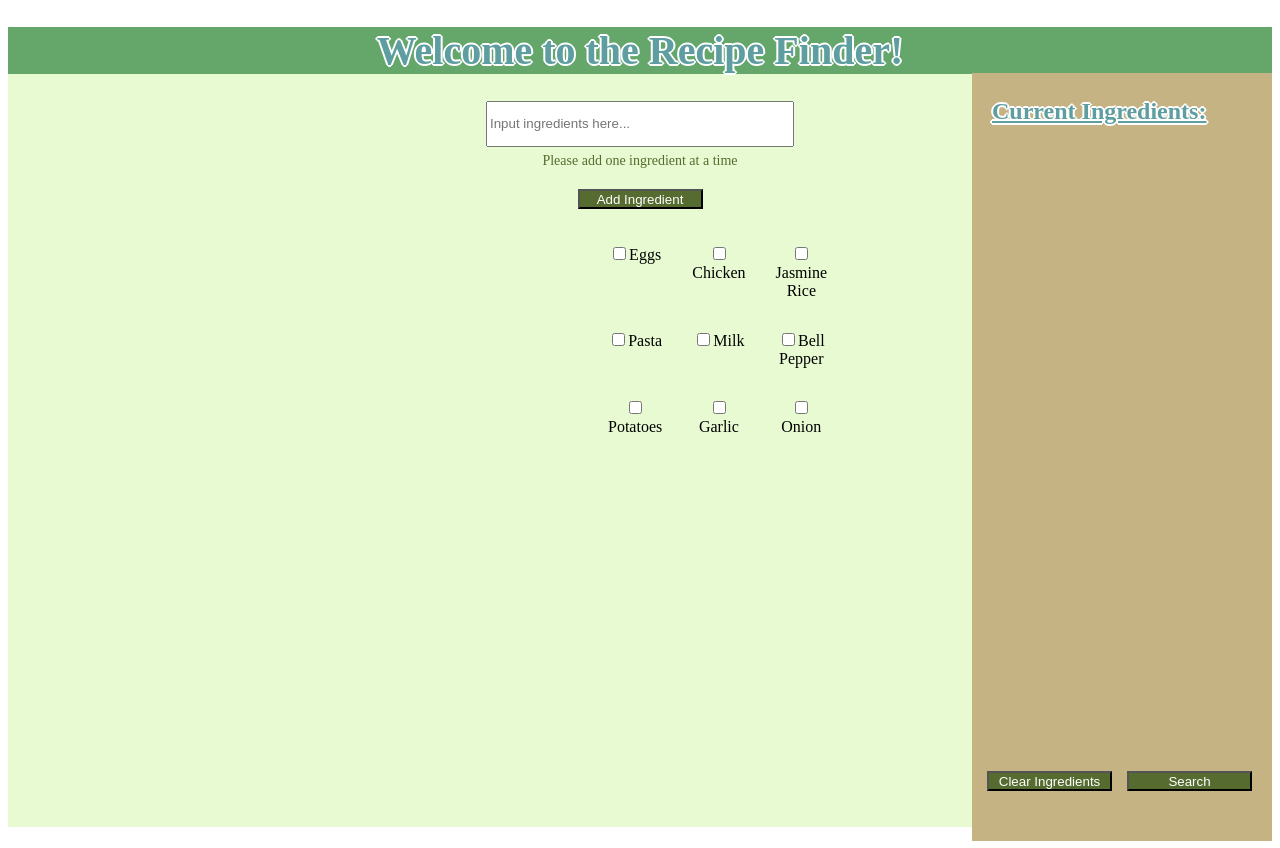
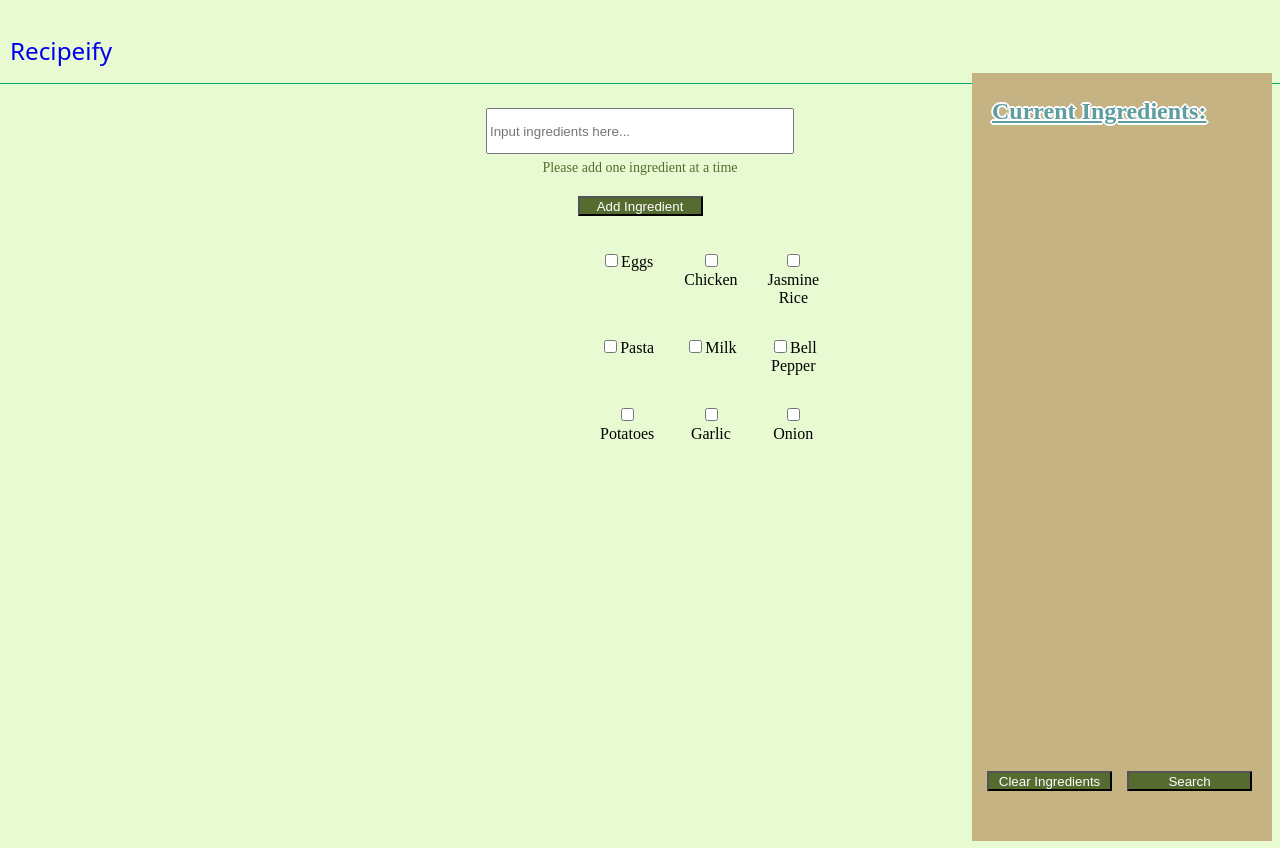
Before and after one commit to SoulaiVang/Recipify, a React (Create React App) app: page / in a window 1280 px wide. Built offline with nearby package versions, Linux system fonts and the light colour scheme.

Commit message:
Started to change the styling of the pages

```diff
--- a/src/IngredientPage.css
+++ b/src/IngredientPage.css
@@ -1,11 +1,17 @@
 /* @tailwind base;
 @tailwind components;
 @tailwind utilities; */
+
+body {
+  margin: 0px;
+}
 
 .App {
   text-align: center;
   background-color: #e8fad1;
   height: 100vh;
+  padding-top: 1.5rem !important;
+  padding-bottom: 1.5rem !important;
 }
 .App-header {
   align-items: center;
@@ -131,3 +137,23 @@
   grid-gap: 30px;
   grid-template-columns: 1fr 1fr 1fr;
 }
+
+/* NEW CSS STYLING BELOW */
+.title-header {
+  padding-bottom: 1rem;
+  margin-bottom: 1.5rem;
+  border-bottom: 1px solid #04AA6D;
+}
+
+.title-href {
+  display: flex;
+  align-items: center;
+  text-decoration: none !important;
+}
+
+.title-span {
+  font-size: calc(1.275rem + .3vw) !important;
+  font-family: system-ui, -apple-system, BlinkMacSystemFont, 'Segoe UI', Roboto, Oxygen, Ubuntu, Cantarell, 'Open Sans', 'Helvetica Neue', sans-serif;
+  margin-left: 10px;
+  margin-top: 10px;
+}
--- a/src/IngredientPage.js
+++ b/src/IngredientPage.js
@@ -49,11 +49,11 @@ const IngredientPage = () => {
 
   return (
     <div className="App">
-      <div className="App-header">
-        <h1>
-          Welcome to the Recipe Finder!
-        </h1>
-      </div>
+      <header class="title-header">
+        <a href="/" class="title-href">
+          <span class="title-span">Recipeify</span>
+        </a>
+    </header>
       <div className="add-ingredients">
         <input
           type="text"
```
